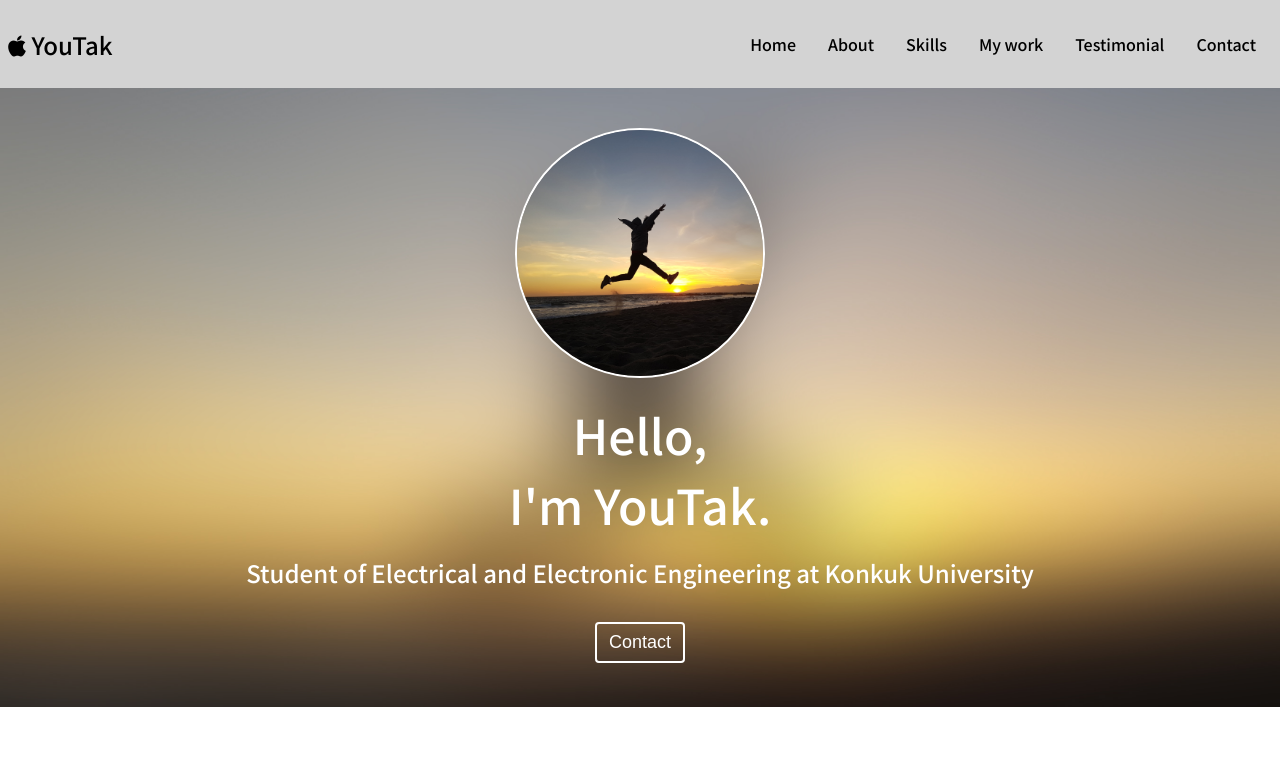
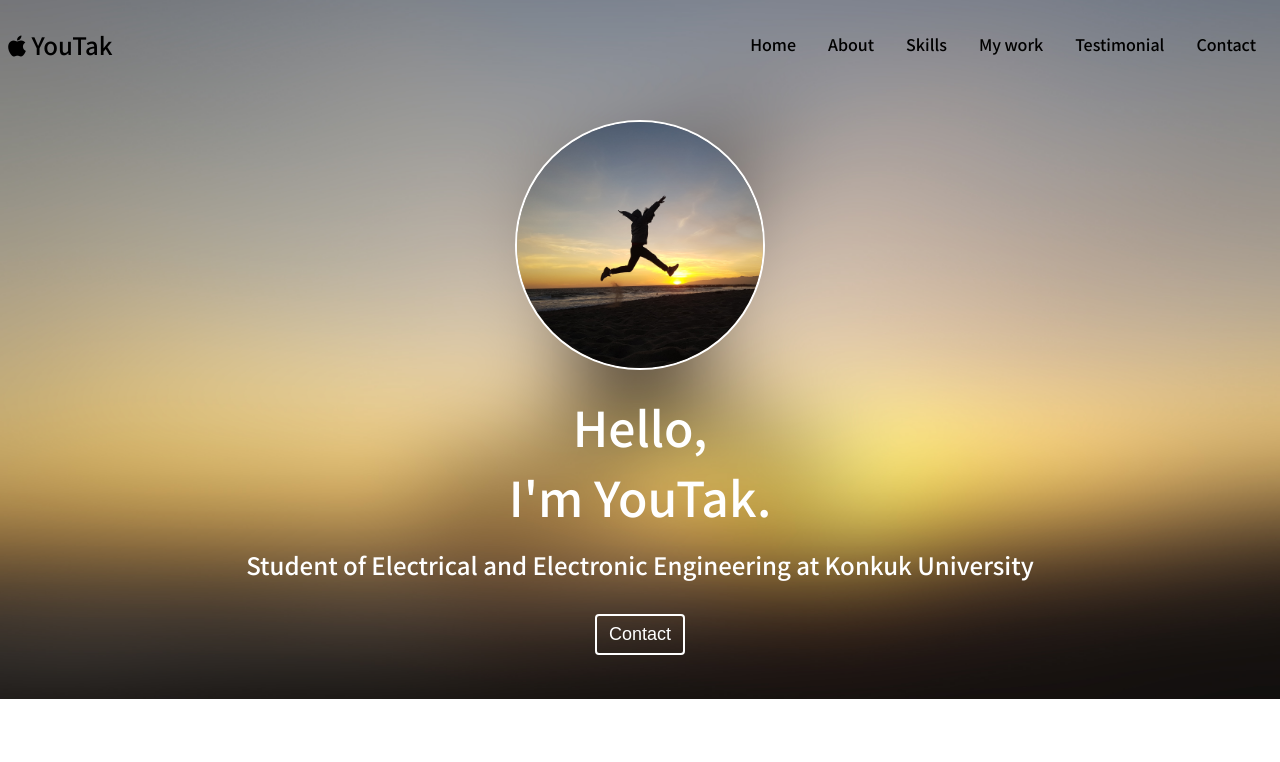
Before and after one commit to never-better/portfolio, a plain HTML site: page index.html in a window 1280 px wide. Shown: the top 762 px of the page. Drawn offline with Linux system fonts and the light colour scheme.

Commit message:
JS : navbar

```diff
--- a/main.js
+++ b/main.js
@@ -0,0 +1,15 @@
+'use strict'
+
+// Make navbar transparent when it is on the top
+const navbar = document.querySelector('#navbar');
+const navbarHeight = navbar.getBoundingClientRect().height;
+
+document.addEventListener('scroll', ()=> {
+  console.log(window.scrollY);
+  console.log(navbarHeight);
+  if(window.scrollY > navbarHeight){
+    navbar.classList.add('navbar--bright');
+  } else{
+    navbar.classList.remove('navbar--bright');
+  }
+})
--- a/style.css
+++ b/style.css
@@ -6,6 +6,9 @@
   --color-dark-grey:#5E5E5D;
   --color-grey:#D3D3D3;
   --color-light-grey:#F0F0F0;
+  --color-white-grey:#FAFAFA;
+  --color-medium-grey:#BBBBBB;
+  --color-large-grey:#A0A0A0;
   --color-yellow:#FFFF6C;
   --color-illuminating:#F8D948;
   --color-classic-blue:#0F4C81;
@@ -94,10 +97,20 @@ p{
 
 /* Navbar */
 #navbar {
+  position: fixed;
   display: flex;
+  width: 100%;
   justify-content: space-between;
   background: var(--color-grey);
   align-items: center;
+  padding: 8px;
+  background-color: transparent;
+  transition: all var(--animation-duration);
+}
+
+
+#navbar.navbar--bright{
+  background-color: var(--color-white-grey);
   padding: 8px;
 }
 
@@ -136,7 +149,7 @@ p{
 /* Home */
 #home{
   background: url('images/la\ youtak_back.jpg') center/cover no-repeat;
-  padding:40px 40px 20px;
+  padding:120px 40px 20px;
   text-align:  center;
 }
 
@@ -230,12 +243,12 @@ p{
 /* Skill */
 
 #skills{
-  background-color: var(--color-illuminating);
+  background-color: var(--color-light-grey);
 }
 
 .skillset{
   display: flex;
-  background-color: var(--color-classic-blue);
+  background-color: var(--color-grey);
   color: white;
   margin:20px 0;
 }
@@ -250,12 +263,12 @@ p{
 
 .skillset__left{
   flex-basis: 60%;
-  background-color: var(--color-dark-grey);
+  background-color: var(--color-large-grey);
   padding: 20px 40px;
 }
 
 .skillset__right{
-  flex-basis: 40%;
+  flex-basis: 45%;
 }
 
 .skill__bar{
@@ -276,7 +289,7 @@ p{
 }
 
 .tools{
-  background-color: var(--color-grey);
+  background-color: var(--color-medium-grey);
 }
 
 .tools, .etc{
```
